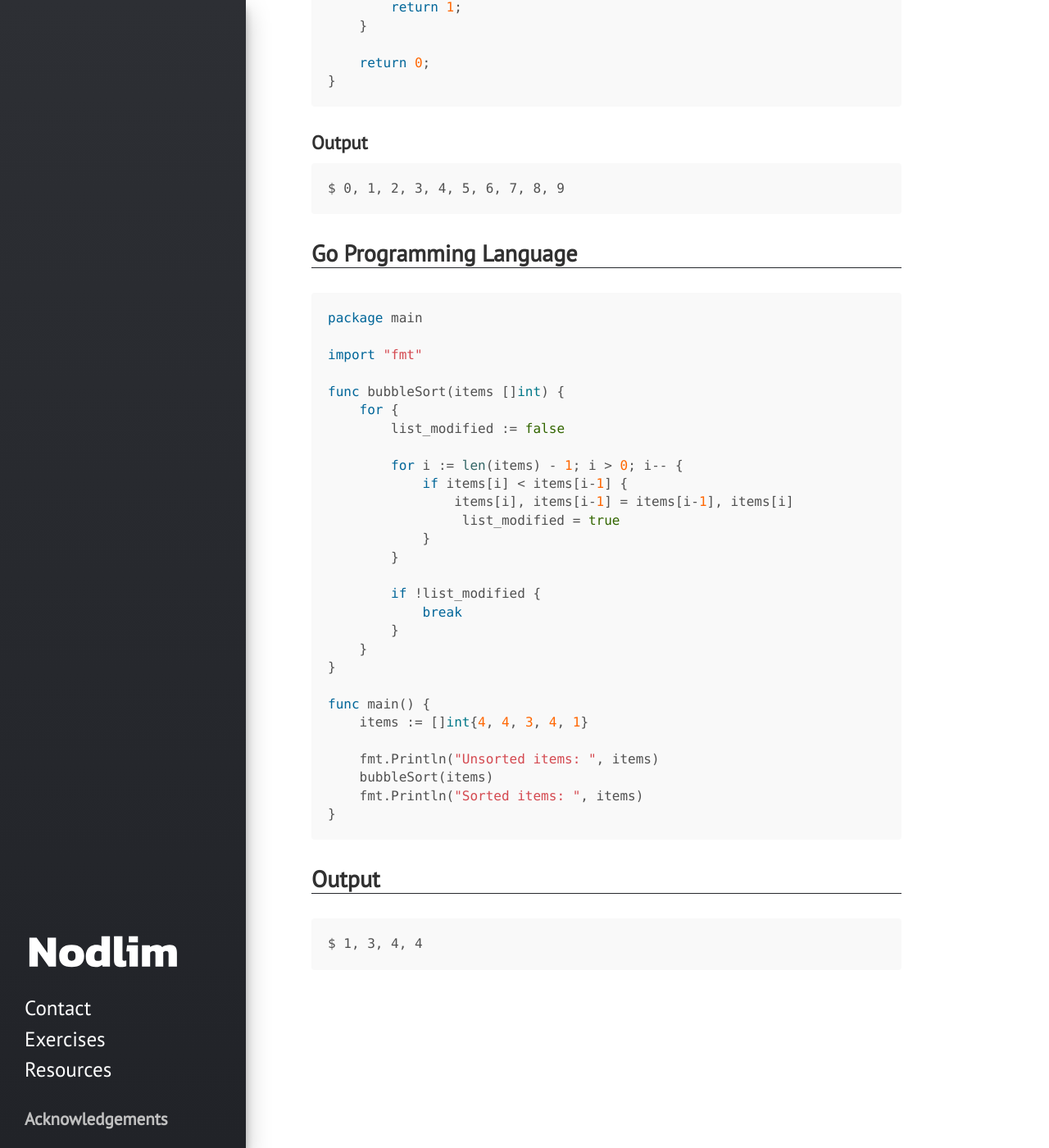
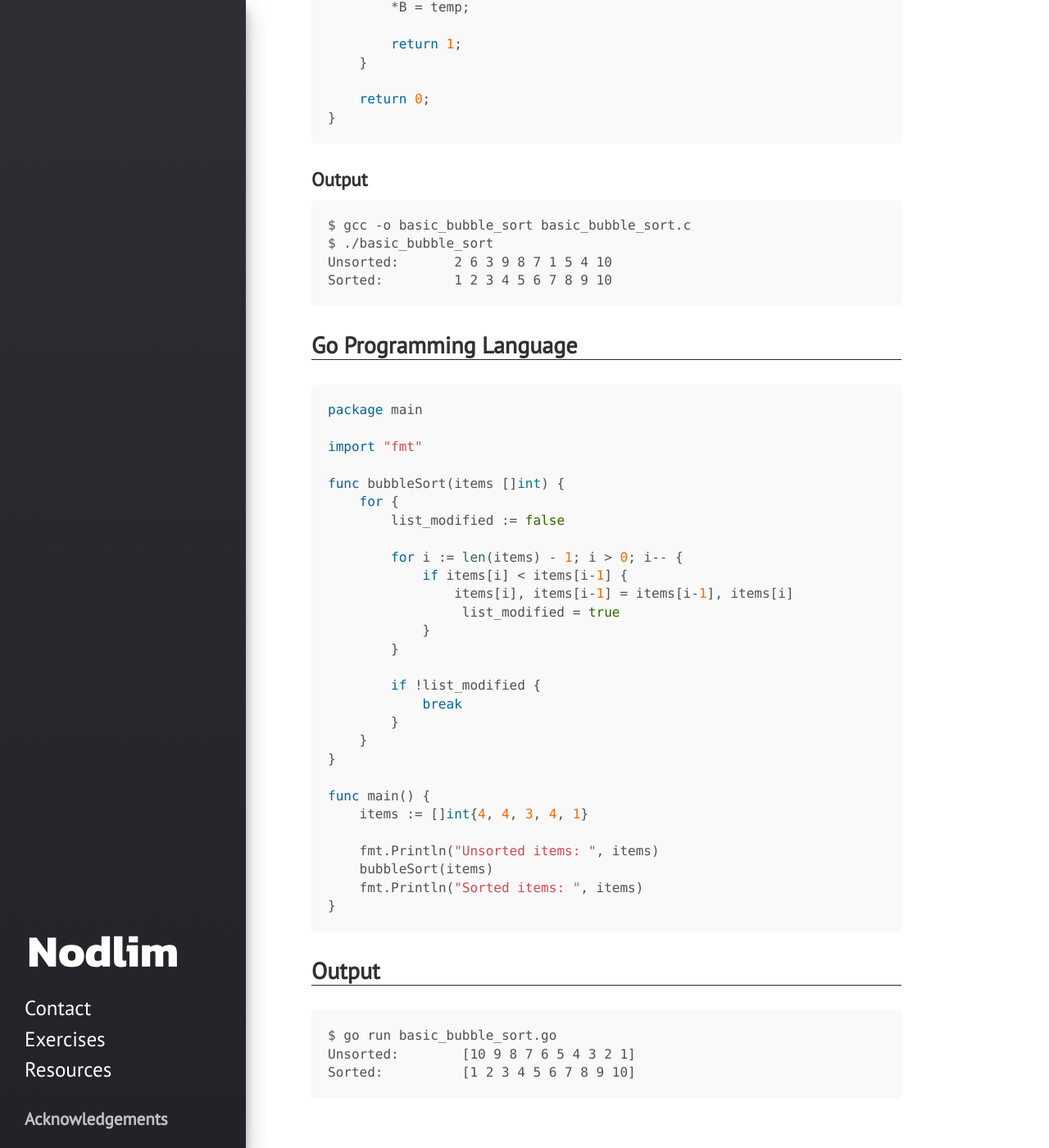
Before and after one commit to kranzuft/nodlim_old, a Jekyll site: the page built from _algo/sol/sorting/bubble.md, in a window 1280 px wide and 1400 px high, scrolled down 2216 px. Shown: the whole window at 82% size. Built offline with Jekyll 4.4.1, drawn with Linux system fonts in a browser that asks for light colours; some of the changed text lies outside the part shown.

Commit message:
Updated output to be the same

```diff
--- a/_algo/sol/sorting/bubble.md
+++ b/_algo/sol/sorting/bubble.md
@@ -38,7 +38,9 @@ print("Sorted: \t %s" % numbers)
 ### Output
 
 ~~~
-$ 1, 2, 3, 4, 5, 6, 7, 8, 9, 10
+$ python3 basic_bubble_sort.py
+Unsorted: 	 [10, 2, 3, 9, 4, 8, 6, 1, 7, 5]
+Sorted: 	 [1, 2, 3, 4, 5, 6, 7, 8, 9, 10]
 ~~~
 
 ## C Programming Language
@@ -107,7 +109,10 @@ int swapAsc(int *A, int *B) {
 ### Output
 
 ~~~
-$ 0, 1, 2, 3, 4, 5, 6, 7, 8, 9
+$ gcc -o basic_bubble_sort basic_bubble_sort.c
+$ ./basic_bubble_sort
+Unsorted: 	2 6 3 9 8 7 1 5 4 10
+Sorted: 	1 2 3 4 5 6 7 8 9 10
 ~~~
 
 ## Go Programming Language
@@ -146,5 +151,7 @@ func main() {
 ## Output
 
 ~~~
-$ 1, 3, 4, 4
+$ go run basic_bubble_sort.go
+Unsorted: 	 [10 9 8 7 6 5 4 3 2 1]
+Sorted: 	 [1 2 3 4 5 6 7 8 9 10]
 ~~~
```
